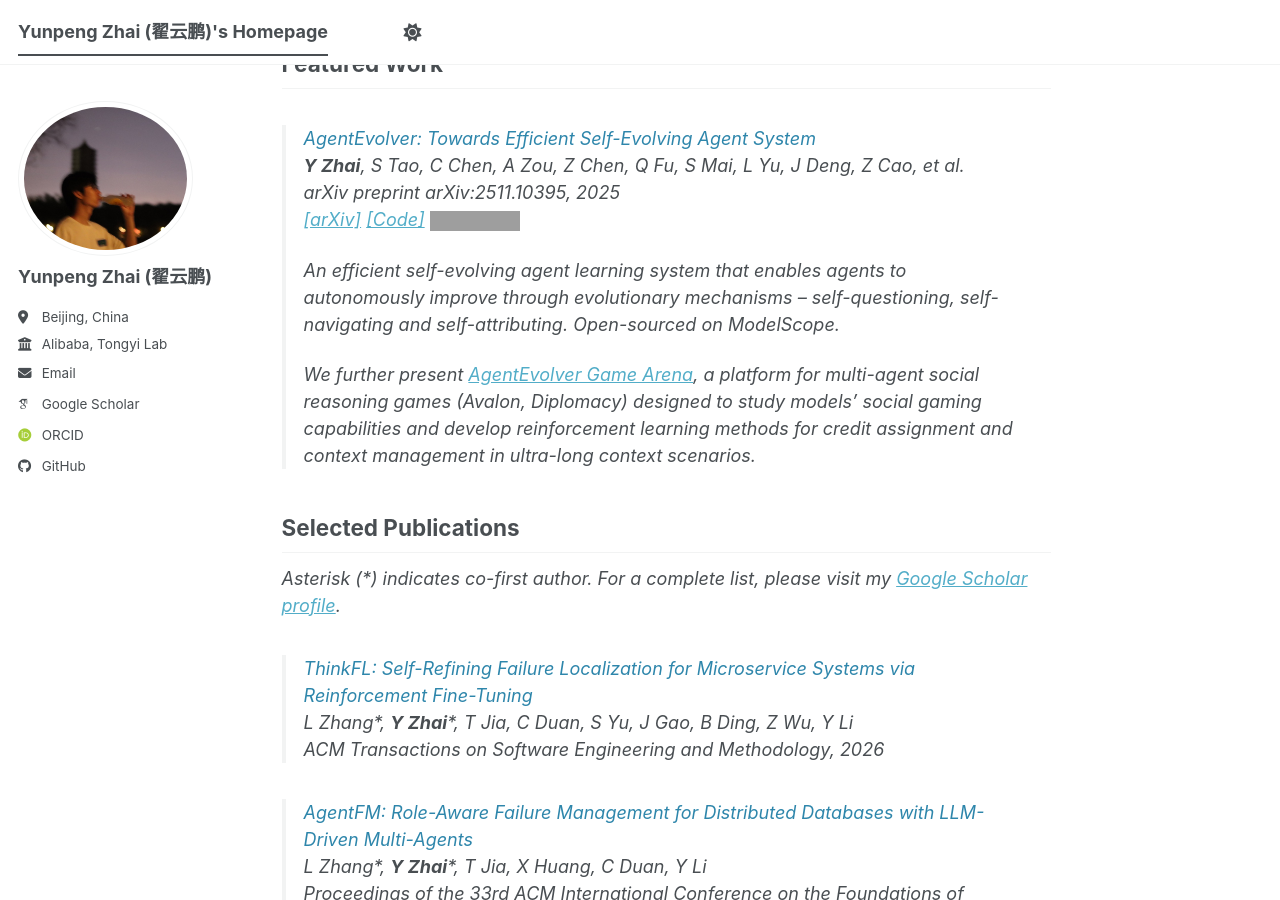
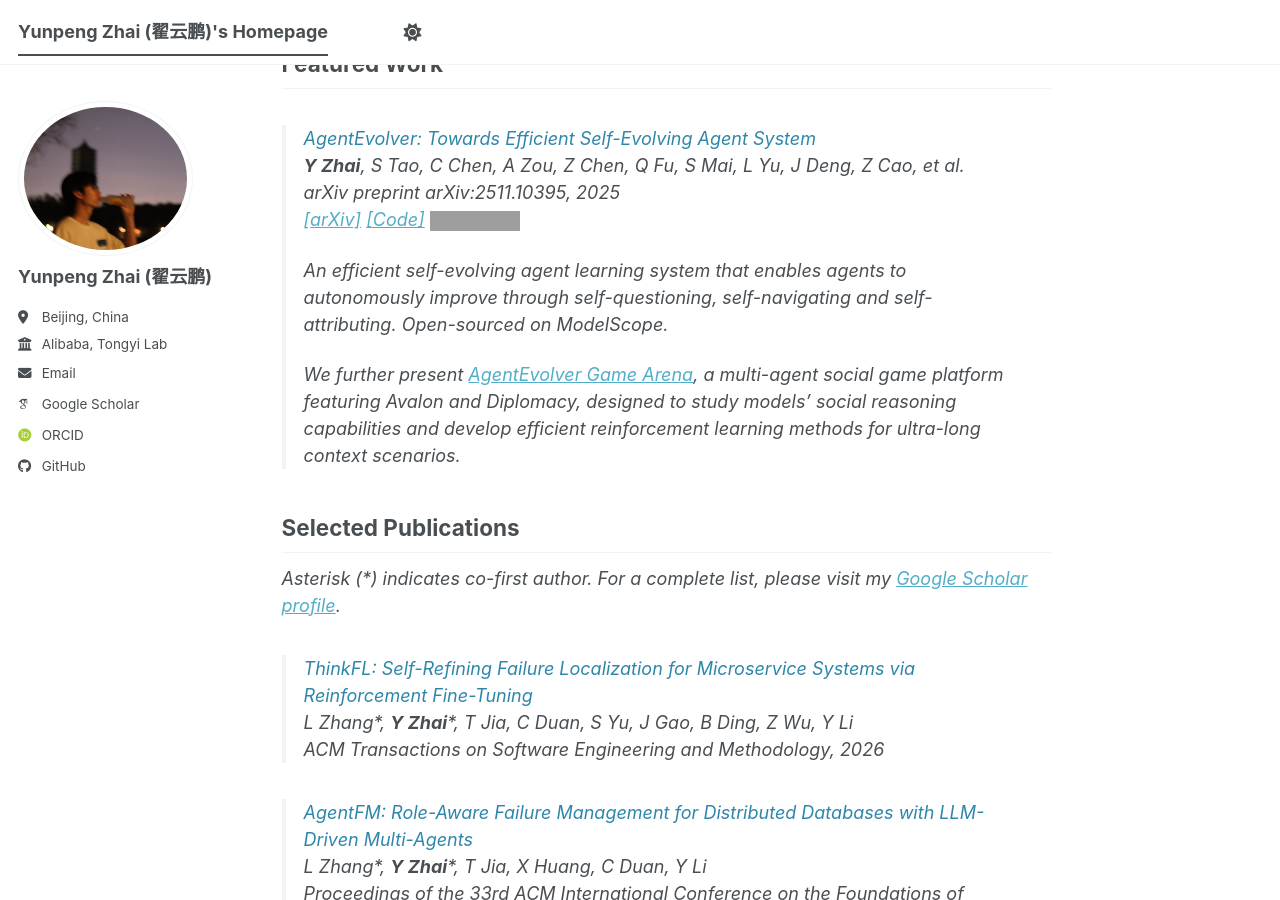
Before and after one commit to YunpengZhai/YunpengZhai.github.io, a Jekyll site: the page built from _pages/about.md, in a window 1280 px wide and 900 px high, scrolled down 545 px. Built offline with Jekyll 4.4.1, drawn with Linux system fonts in a browser that asks for light colours; some web fonts are replaced; a script bundle is joined from its source files by our own code; library files that are not in the unit come from our copies; grey boxes are pictures that could not be loaded.

Commit message:
update about.md

```diff
--- a/_pages/about.md
+++ b/_pages/about.md
@@ -24,9 +24,9 @@ My main research interests include:
 > *arXiv preprint arXiv:2511.10395, 2025*
 > [[arXiv]](https://arxiv.org/abs/2511.10395) [[Code]](https://github.com/modelscope/AgentEvolver) ![GitHub stars](https://img.shields.io/github/stars/modelscope/AgentEvolver?style=social)
 >
-> An efficient self-evolving agent learning system that enables agents to autonomously improve through evolutionary mechanisms -- self-questioning, self-navigating and self-attributing. Open-sourced on ModelScope.
+> An efficient self-evolving agent learning system that enables agents to autonomously improve through self-questioning, self-navigating and self-attributing. Open-sourced on ModelScope.
 >
-> We further present [AgentEvolver Game Arena](https://github.com/modelscope/AgentEvolver/tree/main/games), a platform for multi-agent social reasoning games (Avalon, Diplomacy) designed to study models' social gaming capabilities and develop reinforcement learning methods for credit assignment and context management in ultra-long context scenarios.
+> We further present [AgentEvolver Game Arena](https://github.com/modelscope/AgentEvolver/tree/main/games), a multi-agent social game platform featuring Avalon and Diplomacy, designed to study models' social reasoning capabilities and develop efficient reinforcement learning methods for ultra-long context scenarios.
 
 ## Selected Publications
 
```
